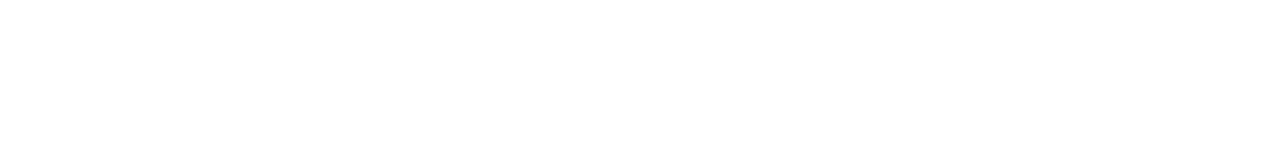
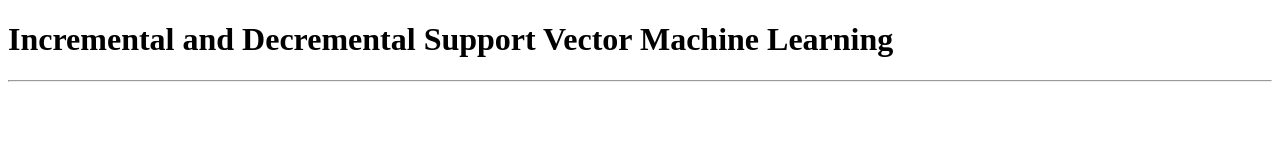
Before and after one commit to Roydano/paper-scientifico, a plain HTML site: page index.html in a window 1280 px wide. Drawn offline with Linux system fonts and the light colour scheme.

Commit message:
add header completa

```diff
--- a/index.html
+++ b/index.html
@@ -9,7 +9,8 @@
 <body>
     <!-- intestazione pagina -->
     <header>
-
+        <h1>Incremental and Decremental Support Vector Machine Learning</h1>
+        <hr>
     </header>
     <!-- fine intestazione pagina -->
 
```
